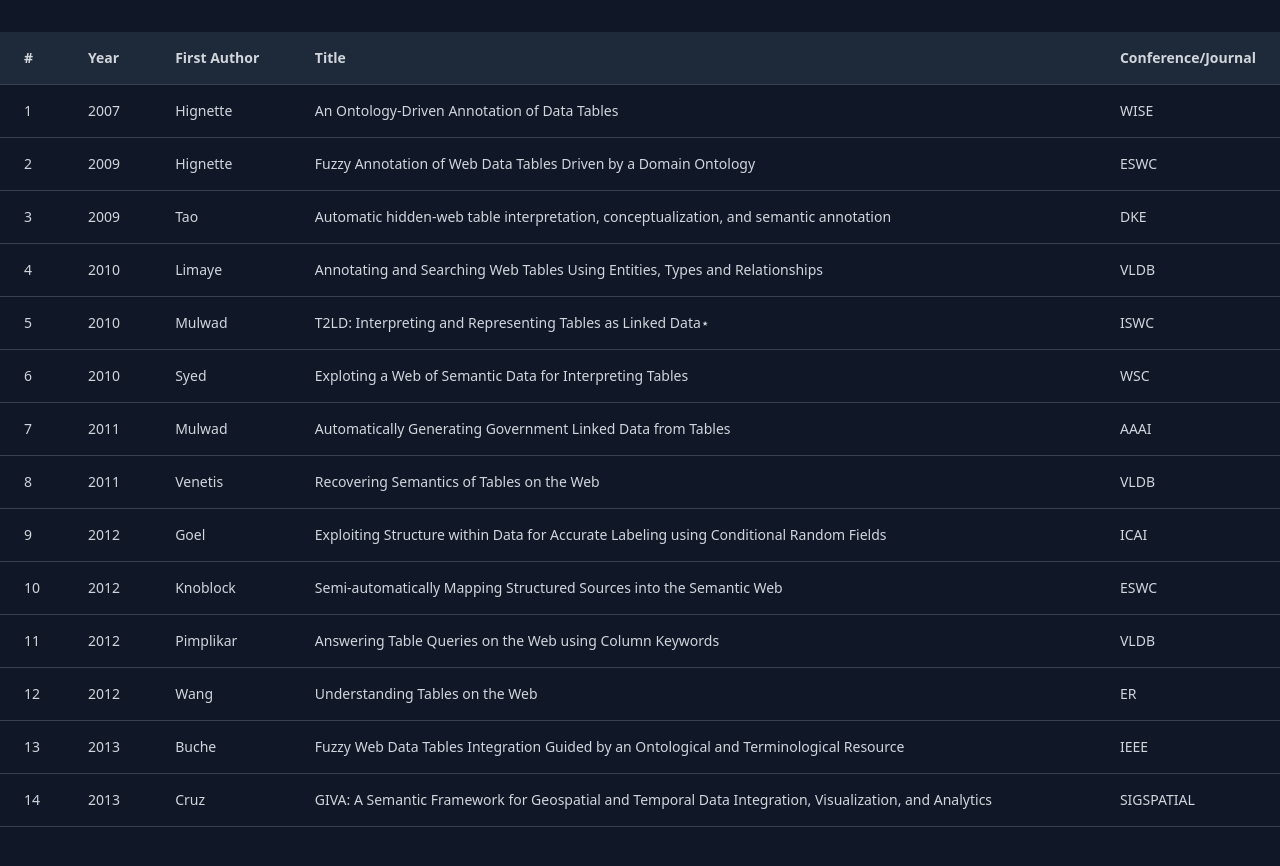
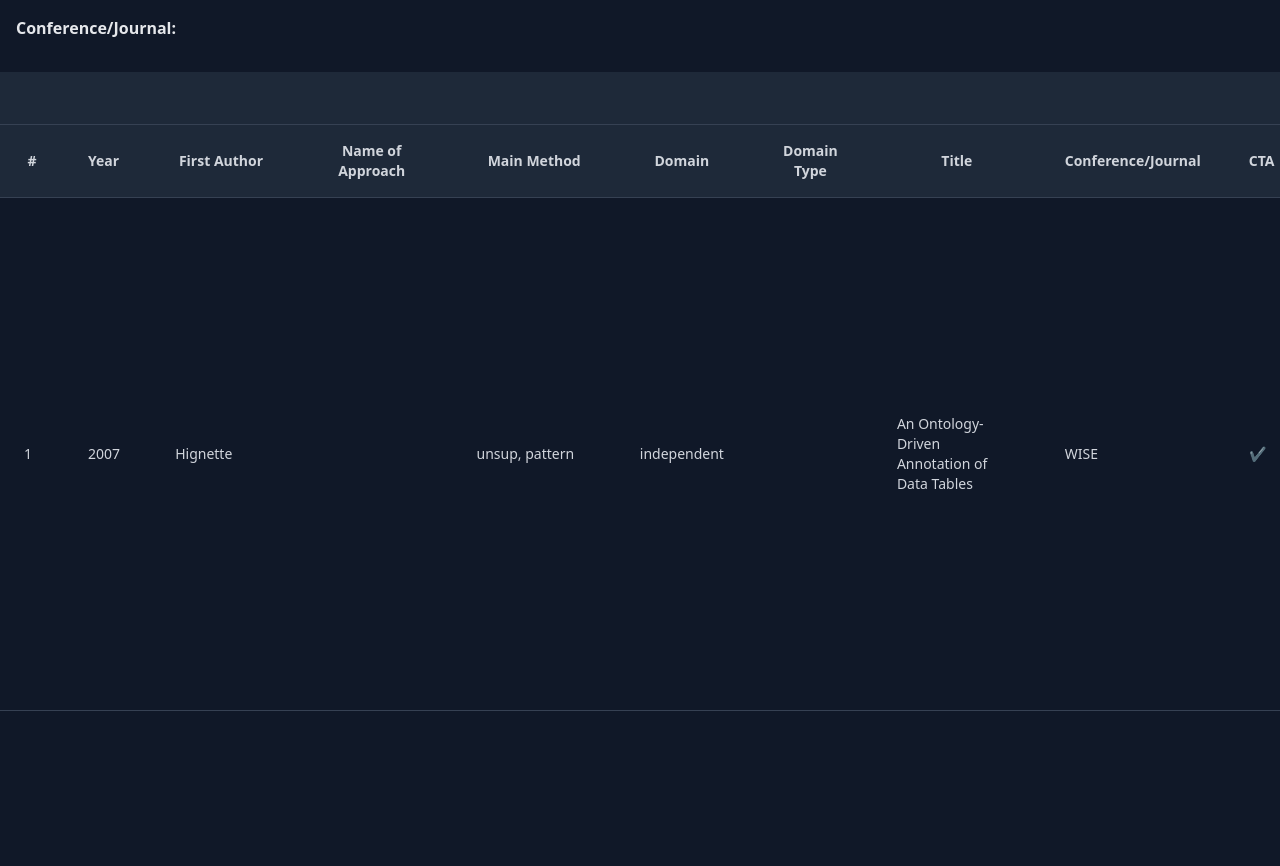
Before and after one commit to cremarco/sti-survey, a React (Vite) app: page / in a window 1280 px wide. Shown: the top 866 px of the page. Before the commit the page ends 832 px from the top, so only its background shows below. Built offline with nearby package versions, Linux system fonts and the light colour scheme.

Commit message:
Add facet filter for Conference/Journal in App component, enhance table with new columns for Main Method, Domain, and Steps, and update filtering logic for improved user interaction.

```diff
--- a/src/App.jsx
+++ b/src/App.jsx
@@ -19,6 +19,7 @@
   const [error, setError] = useState(null);
   const [columnFilters, setColumnFilters] = useState([]);
   const [sorting, setSorting] = useState([]);
+  const [showFacetFilter, setShowFacetFilter] = useState(false);
   const filterRef = useRef();
 
   useEffect(() => {
@@ -58,6 +59,34 @@
       cell: (info) => info.getValue(),
       enableSorting: false,
     }),
+    columnHelper.accessor("name-of-approach", {
+      header: "Name of Approach",
+      cell: (info) => info.getValue(),
+      enableSorting: false,
+    }),
+    columnHelper.accessor(row => {
+      const type = row["main-method"]?.type || "";
+      const tech = row["main-method"]?.technique || "";
+      if (type && tech) return `${type}, ${tech}`;
+      return type || tech || "";
+    }, {
+      id: "main-method",
+      header: "Main Method",
+      cell: (info) => info.getValue(),
+      enableSorting: false,
+    }),
+    columnHelper.accessor(row => row["domain"]?.domain || "", {
+      id: "domain-domain",
+      header: "Domain",
+      cell: (info) => info.getValue(),
+      enableSorting: false,
+    }),
+    columnHelper.accessor(row => row["domain"]?.type || "", {
+      id: "domain-type",
+      header: "Domain Type",
+      cell: (info) => info.getValue(),
+      enableSorting: false,
+    }),
     columnHelper.accessor("title.text", {
       header: "Title",
       cell: (info) => info.getValue(),
@@ -67,10 +96,98 @@
       id: "conference-journal",
       header: "Conference/Journal",
       cell: (info) => info.getValue(),
-      enableColumnFilter: false,
-      enableFacetedUniqueValues: false,
+      enableColumnFilter: true,
+      enableFacetedUniqueValues: true,
       enableSorting: false,
+      filterFn: (row, columnId, filterValue) => {
+        if (!Array.isArray(filterValue) || filterValue.length === 0) return true;
+        return filterValue.includes(row.getValue(columnId));
+      },
     }),
+    // Grouped Task columns
+    {
+      header: "Task",
+      columns: [
+        columnHelper.accessor(row => row.tasks?.cta, {
+          id: "cta",
+          header: "CTA",
+          cell: (info) => info.getValue() ? "✔️" : "",
+          enableSorting: false,
+        }),
+        columnHelper.accessor(row => row.tasks?.cpa, {
+          id: "cpa",
+          header: "CPA",
+          cell: (info) => info.getValue() ? "✔️" : "",
+          enableSorting: false,
+        }),
+        columnHelper.accessor(row => row.tasks?.cea, {
+          id: "cea",
+          header: "CEA",
+          cell: (info) => info.getValue() ? "✔️" : "",
+          enableSorting: false,
+        }),
+        columnHelper.accessor(row => row.tasks?.cnea, {
+          id: "cnea",
+          header: "CNEA",
+          cell: (info) => info.getValue() ? "✔️" : "",
+          enableSorting: false,
+        }),
+      ],
+    },
+    // Grouped Steps columns
+    {
+      header: "Steps",
+      columns: [
+        columnHelper.accessor(row => row.steps?.["data-preparation"]?.description || "", {
+          id: "data-preparation",
+          header: "Data Preparation",
+          cell: (info) => info.getValue(),
+          enableSorting: false,
+        }),
+        columnHelper.accessor(row => row.steps?.["subject-detection"] || "", {
+          id: "subject-detection",
+          header: "Subject Detection",
+          cell: (info) => info.getValue(),
+          enableSorting: false,
+        }),
+        columnHelper.accessor(row => row.steps?.["column-analysis"] || "", {
+          id: "column-analysis",
+          header: "Column Analysis",
+          cell: (info) => info.getValue(),
+          enableSorting: false,
+        }),
+        columnHelper.accessor(row => row.steps?.["type-annotation"] || "", {
+          id: "type-annotation",
+          header: "Type Annotation",
+          cell: (info) => info.getValue(),
+          enableSorting: false,
+        }),
+        columnHelper.accessor(row => row.steps?.["predicate-annotation"] || "", {
+          id: "predicate-annotation",
+          header: "Predicate Annotation",
+          cell: (info) => info.getValue(),
+          enableSorting: false,
+        }),
+        columnHelper.accessor(row => row.steps?.["datatype-annotation"] || "", {
+          id: "datatype-annotation",
+          header: "Datatype Annotation",
+          cell: (info) => info.getValue(),
+          enableSorting: false,
+        }),
+        columnHelper.accessor(row => row.steps?.["entity-linking"]?.description || "", {
+          id: "entity-linking",
+          header: "Entity Linking",
+          cell: (info) => info.getValue(),
+          enableSorting: false,
+        }),
+        columnHelper.accessor(row => row.steps?.["nil-annotation"] || "", {
+          id: "nil-annotation",
+          header: "NIL Annotation",
+          cell: (info) => info.getValue(),
+          enableSorting: false,
+        }),
+      ],
+    },
   ], []);
 
   const table = useReactTable({
@@ -93,7 +210,7 @@
   useEffect(() => {
     function handleClickOutside(event) {
       if (filterRef.current && !filterRef.current.contains(event.target)) {
-        // setShowFacetFilter(false); // This line is removed
+        setShowFacetFilter(false);
       }
     }
     document.addEventListener('mousedown', handleClickOutside);
@@ -123,7 +240,44 @@
   return (
     <div className="min-h-screen bg-gray-900" style={{ position: 'relative' }}>
       <div className="p-4">
-        {/* Filtro facet rimosso */}
+        {/* Facet filter per Conference/Journal */}
+        <div className="mb-4 relative" ref={filterRef}>
+          <span
+            className="text-gray-200 font-semibold mr-2 cursor-pointer select-none"
+            onClick={() => setShowFacetFilter((v) => !v)}
+          >
+            Conference/Journal:
+          </span>
+          {showFacetFilter && (
+            <div className="absolute left-0 mt-2 bg-gray-800 border border-gray-700 rounded shadow-lg z-20 max-h-[250px] overflow-y-auto p-3 min-w-[220px]">
+              {Array.from(table.getColumn("conference-journal")?.getFacetedUniqueValues()?.entries() || [])
+                .sort((a, b) => a[0].localeCompare(b[0]))
+                .map(([value, count]) => (
+                  <label key={value} className="flex items-center mb-2 text-gray-300 text-sm">
+                    <input
+                      type="checkbox"
+                      className="form-checkbox bg-gray-800 border-gray-600 text-blue-500 focus:ring-blue-400 mr-2"
+                      checked={
+                        (Array.isArray(table.getColumn("conference-journal")?.getFilterValue()) &&
+                          table.getColumn("conference-journal")?.getFilterValue().includes(value)) || false
+                      }
+                      onChange={e => {
+                        const col = table.getColumn("conference-journal");
+                        let prev = col.getFilterValue() || [];
+                        if (!Array.isArray(prev)) prev = [];
+                        if (e.target.checked) {
+                          col.setFilterValue([...prev, value]);
+                        } else {
+                          col.setFilterValue(prev.filter(v => v !== value));
+                        }
+                      }}
+                    />
+                    <span>{value} <span className="text-gray-500">({count})</span></span>
+                  </label>
+                ))}
+            </div>
+          )}
+        </div>
       </div>
       <div className="overflow-auto h-screen">
         <table className="w-full table-auto">
@@ -134,7 +288,7 @@
                   <th
                     key={header.id}
                     colSpan={header.colSpan}
-                    className="px-6 py-4 text-left text-sm font-semibold text-gray-300 border-b border-gray-700"
+                    className="px-6 py-4 text-center text-sm font-semibold text-gray-300 border-b border-gray-700"
                     onClick={header.column.getCanSort() ? header.column.getToggleSortingHandler() : undefined}
                     style={{ cursor: header.column.getCanSort() ? 'pointer' : 'default' }}
                   >
```
